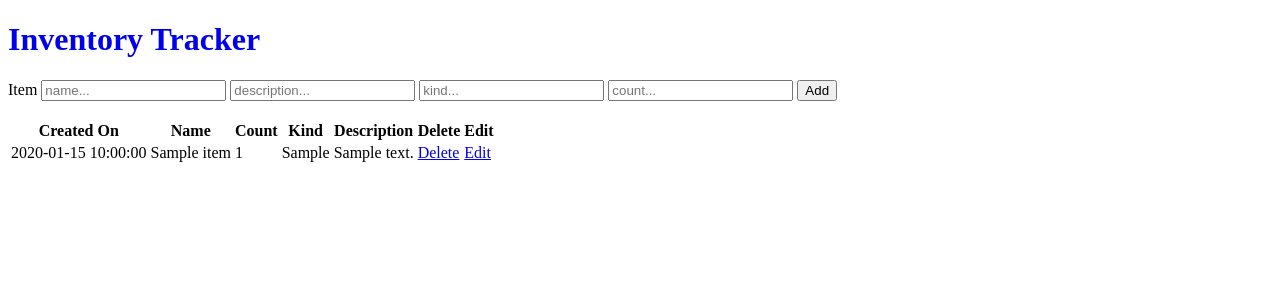
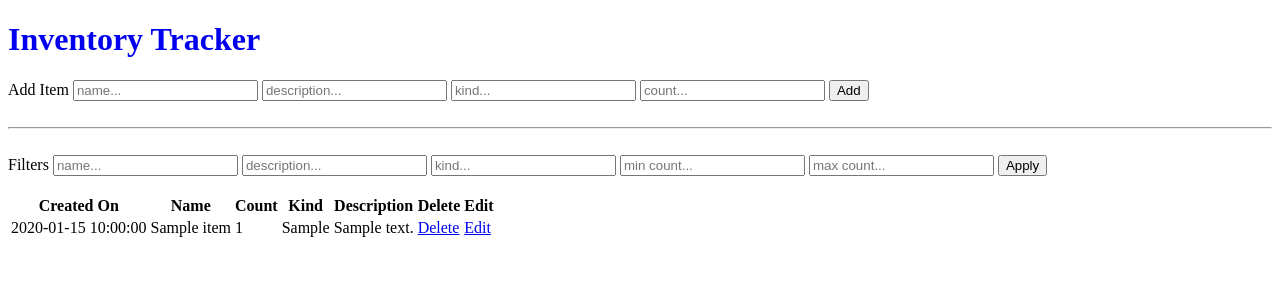
Before and after one commit to PierrickPro/inventory_tracker, a Flask app: page / in a window 1280 px wide. Shown: the top 300 px of the page. Run offline with Flask 2, Linux system fonts and the light colour scheme; tables that the repository leaves empty hold one stand-in row (values such as "Sample post").

Commit message:
added filters

```diff
--- a/routes.py
+++ b/routes.py
@@ -1,6 +1,6 @@
 from flask import Blueprint, request, redirect, url_for, render_template
-from wtformsExtension import AddItemForm, EditItemForm
-from models import Item, db
+from wtformsExtension import AddItemForm, EditItemForm, FilterItemsForm
+from models import db, Item
 
 
 main = Blueprint('main', __name__)
@@ -10,8 +10,9 @@ main = Blueprint('main', __name__)
 def index():
     # show all items
     item_list = Item.query.all()
-    form = AddItemForm()
-    return render_template('pages/home.html', item_list=item_list, form=form)
+    add_form = AddItemForm()
+    filter_form = FilterItemsForm()
+    return render_template('pages/home.html', item_list=item_list, add_form=add_form, filter_form=filter_form)
 
 
 @main.route('/add', methods=["POST"])
@@ -22,6 +23,7 @@ def add():
     kind = request.form.get("kind")
     count = request.form.get("count")
     new_item = Item(name=name, description=description, kind=kind, count=count)
+
     db.session.add(new_item)
     db.session.commit()
     return redirect(url_for("main.index"))
@@ -57,3 +59,35 @@ def submit_edit():
 
     db.session.commit()
     return redirect(url_for("main.index"))
+
+
+@main.route('/filter', methods=["POST"])
+def filter_table():
+    # show all items filtered
+    name_filter = request.form.get("name")
+    description_filter = request.form.get("description")
+    kind_filter = request.form.get("kind")
+    min_count_filter = request.form.get("min_count")
+    max_count_filter = request.form.get("max_count")
+
+    item_list = query_filtered_items(name_filter, description_filter, kind_filter, min_count_filter, max_count_filter)
+
+    add_form = AddItemForm()
+    filter_form = FilterItemsForm()
+    return render_template('pages/home.html', item_list=item_list, add_form=add_form, filter_form=filter_form)
+
+
+def query_filtered_items(name_filter, description_filter, kind_filter, min_count_filter, max_count_filter):
+
+    item_list = Item.query.filter(Item.name.contains(name_filter), Item.kind.contains(kind_filter),
+                                  Item.description.contains(description_filter))
+
+    # only apply min_count_filter if not null
+    if min_count_filter:
+        item_list = item_list.filter(Item.count >= min_count_filter)
+
+    # only apply max_count_filter if not null
+    if max_count_filter:
+        item_list = item_list.filter(Item.count <= max_count_filter)
+
+    return item_list
--- a/templates/components/add_form.html
+++ b/templates/components/add_form.html
@@ -1,11 +1,11 @@
 <form action="/add" method="post">
     <div>
-       <label for="title">Item</label>
-        {{form.csrf_token}}
-        {{form.name(placeholder="name...")}}
-        {{form.description(placeholder="description...")}}
-        {{form.kind(placeholder="kind...")}}
-        {{form.count(placeholder="count...")}}
+       <label for="title">Add Item</label>
+        {{add_form.csrf_token}}
+        {{add_form.name(placeholder="name...")}}
+        {{add_form.description(placeholder="description...")}}
+        {{add_form.kind(placeholder="kind...")}}
+        {{add_form.count(placeholder="count...")}}
        <button type="submit">Add</button>
     </div>
 </form>
--- /dev/null
+++ b/templates/components/filter_form.html
@@ -0,0 +1,12 @@
+<form action="/filter" method="post">
+    <div>
+        <label for="title">Filters</label>
+        {{filter_form.csrf_token}}
+        {{filter_form.name(placeholder="name...")}}
+        {{filter_form.description(placeholder="description...")}}
+        {{filter_form.kind(placeholder="kind...")}}
+        {{filter_form.min_count(placeholder="min count...")}}
+        {{filter_form.max_count(placeholder="max count...")}}
+        <button type="submit">Apply</button>
+    </div>
+</form>
--- a/templates/components/items_table.html
+++ b/templates/components/items_table.html
@@ -8,7 +8,6 @@
         <th>Delete</th>
         <th>Edit</th>
     </tr>
-
     {% for item in item_list %}
     <tr>
         <td>{{item.created_on}}</td>
--- a/templates/pages/home.html
+++ b/templates/pages/home.html
@@ -4,6 +4,10 @@
    <body>
       {% include 'components/add_form.html' %}
       <br>
+      <hr>
+      <br>
+      {% include 'components/filter_form.html' %}
+      <br>
       {% include 'components/items_table.html' %}
    </body>
 </html>
--- a/wtformsExtension.py
+++ b/wtformsExtension.py
@@ -10,6 +10,14 @@ class AddItemForm(FlaskForm):
     count = IntegerField('count', validators=[InputRequired()])
 
 
+class FilterItemsForm(FlaskForm):
+    name = StringField('name')
+    description = StringField('description')
+    kind = StringField('kind')
+    min_count = IntegerField('min_count')
+    max_count = IntegerField('max_count')
+
+
 class EditItemForm(FlaskForm):
     id = HiddenField('id', validators=[InputRequired()])
     name = StringField('name', validators=[InputRequired(), Length(max=100)])
```
